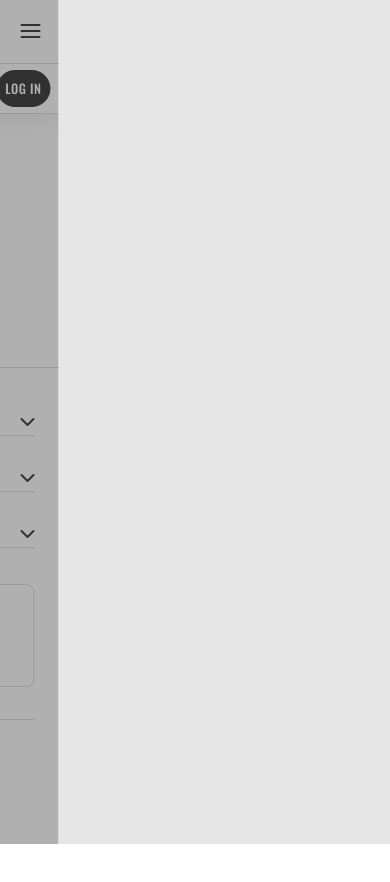
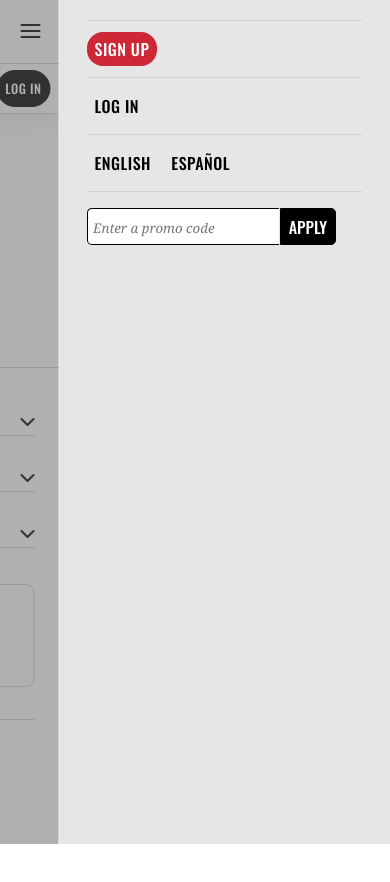
Before and after one commit to KevinSpence95/papaJohnsClone, a website built with webpack: page public/index.html in a window 390 px wide. Both pictures are taken after a click on the link 362 px from the left and 31 px from the top of the page. Built offline with nearby package versions, Linux system fonts and the light colour scheme.

Commit message:
completed mobile menu styling, site header and footer behaving just like the real site. Next up, generating the home page with JS

```diff
--- a/public/index.html
+++ b/public/index.html
@@ -9,11 +9,28 @@
 
   <body>
     <div class="mobileMenu">
-
+      <ul>
+        <li>
+          <a href="#" class="mobileSignUp">Sign Up</a>
+        </li>
+        <li>
+          <a href="#">Log In</a>
+        </li>
+        <li>
+          <a href="#">English</a>
+          <a href="#">Español</a>
+        </li>
+        <li>
+          <form action="" class="promoCodeForm">
+            <input type="text" placeholder="Enter a promo code" />
+            <input type="submit" value="APPLY" />
+          </form>
+        </li>
+        <li></li>
+      </ul>
     </div>
     <div class="pageWrapper">
-      <div class="pageOverlay">
-      </div>
+      <div class="pageOverlay"></div>
       <header class="navContainer">
         <nav class="topNav">
           <ul>
@@ -92,24 +109,31 @@
                 </svg>
               </a>
               <!-- Login Popup -->
-              <div class="login-popup hide-popup"><!--hide-popup -->
+              <div class="login-popup hide-popup">
+                <!--hide-popup -->
                 <h3>Log In</h3>
                 <form action="" class="loginForm">
-                  <div class = 'loginFormSection'>
+                  <div class="loginFormSection">
                     <label for="email">Email Address *</label>
                     <input type="email" name="email" />
                   </div>
-                  <div class = 'loginFormSection'>
+                  <div class="loginFormSection">
                     <label for="password">Password *</label>
                     <input type="password" name="password" />
                     <a href="#">Forgot your Password?</a>
                   </div>
-                  <div class = 'loginFormSection'>
+                  <div class="loginFormSection">
                     <label for="rememberMe">Keep me signed in</label>
-                    <input type="checkbox" name="rememberMe" class="rememberMe"/>
-                    <label for="rememberMe">Uncheck if using a public device.</label>
+                    <input
+                      type="checkbox"
+                      name="rememberMe"
+                      class="rememberMe"
+                    />
+                    <label for="rememberMe"
+                      >Uncheck if using a public device.</label
+                    >
                   </div>
-                  <div class = 'loginFormSection'>
+                  <div class="loginFormSection">
                     <button type="submit">Log In</button>
                     <div>
                       <p>Dont have an account?</p>
@@ -191,11 +215,7 @@
         </nav>
       </header>
 
-      <main class="mainContent" style="height: 30vh">
-        <div class="hero">
-          <h3>Starting at $13</h3>
-        </div>
-      </main>
+      <main class="mainContent" style="height: 30vh"></main>
 
       <footer>
         <div class="footerContentWidthControl">
@@ -329,7 +349,9 @@
                 class="feather feather-instagram"
               >
                 <rect x="2" y="2" width="20" height="20" rx="5" ry="5"></rect>
-                <path d="M16 11.37A4 4 0 1 1 12.63 8 4 4 0 0 1 16 11.37z"></path>
+                <path
+                  d="M16 11.37A4 4 0 1 1 12.63 8 4 4 0 0 1 16 11.37z"
+                ></path>
                 <line x1="17.5" y1="6.5" x2="17.51" y2="6.5"></line>
               </svg>
             </a>
--- a/src/home/home.css
+++ b/src/home/home.css
@@ -0,0 +1,3 @@
+.main__home {
+  color: red !important;
+}
--- a/src/home/home.js
+++ b/src/home/home.js
@@ -1,11 +1,7 @@
+import "./home.css";
 export default function home() {
   let content = document.createElement("div");
   content.classList.add("main__home");
-  //content.textContent = "HOME"; //temporary
-
-  content.innerHTML = `
-
-    `;
-
+  content.textContent = "Home";
   return content;
 }
--- a/src/menu/menu.css
+++ b/src/menu/menu.css
@@ -1,3 +1,3 @@
 .main__menu {
-    color:blue;
+  color: blue;
 }
--- /dev/null
+++ b/src/papaRewards/papaRewards.css
@@ -0,0 +1,3 @@
+.main__papaRewards {
+  color: orange;
+}
--- /dev/null
+++ b/src/specials/specials.css
@@ -0,0 +1,3 @@
+.main__specials {
+  color: purple;
+}
--- a/src/style.css
+++ b/src/style.css
@@ -17,7 +17,7 @@
   --color1: white;
   --color2: black;
   --color3: #38a575;
-  --color4: #ce2735;
+  --color4: hsl(355, 68%, 48%);
   --color5: rgb(230, 230, 230);
   --color6: rgb(46, 46, 46);
   --color7: rgb(98, 98, 98);
@@ -704,6 +704,40 @@ footer a:hover {
     z-index: 5000;
   }
 
+  .mobileMenu ul {
+    /* background-color: chartreuse; */
+    height: fit-content;
+    margin: 1.25rem 1.75rem;
+  }
+  .mobileMenu li {
+    /* background-color: pink; */
+    padding: 1rem 0rem;
+  }
+  .mobileMenu li:not(:last-child) {
+    border-top: 1px solid var(--color0);
+  }
+  .mobileMenu a {
+    /* background-color: orange; */
+    color: var(--color2);
+    padding: 0.3rem 0.5rem;
+    border-radius: 1rem;
+  }
+  .mobileSignUp {
+    background-color: var(--color4);
+    color: white !important;
+    transition: background-color 150ms ease-in;
+  }
+  .mobileSignUp:hover {
+    background-color: hsl(355, 68%, 28%);
+  }
+  .mobileMenu .promoCodeForm {
+    display: block;
+  }
+  .mobileMenu .promoCodeForm input:first-child {
+    margin-left: 0;
+    width: clamp(160px, 70%, 500px);
+  }
+
   /***************** End of  Styling Hamburger*/
 }
 /* When the browser is less than 639px wide */
```
Also changed, not shown: src/index.js (+8 -9 lines), src/papaRewards/papaRewards.js (+5 -4 lines), src/specials/specials.js (+5 -4 lines), dist/bundle.js.
